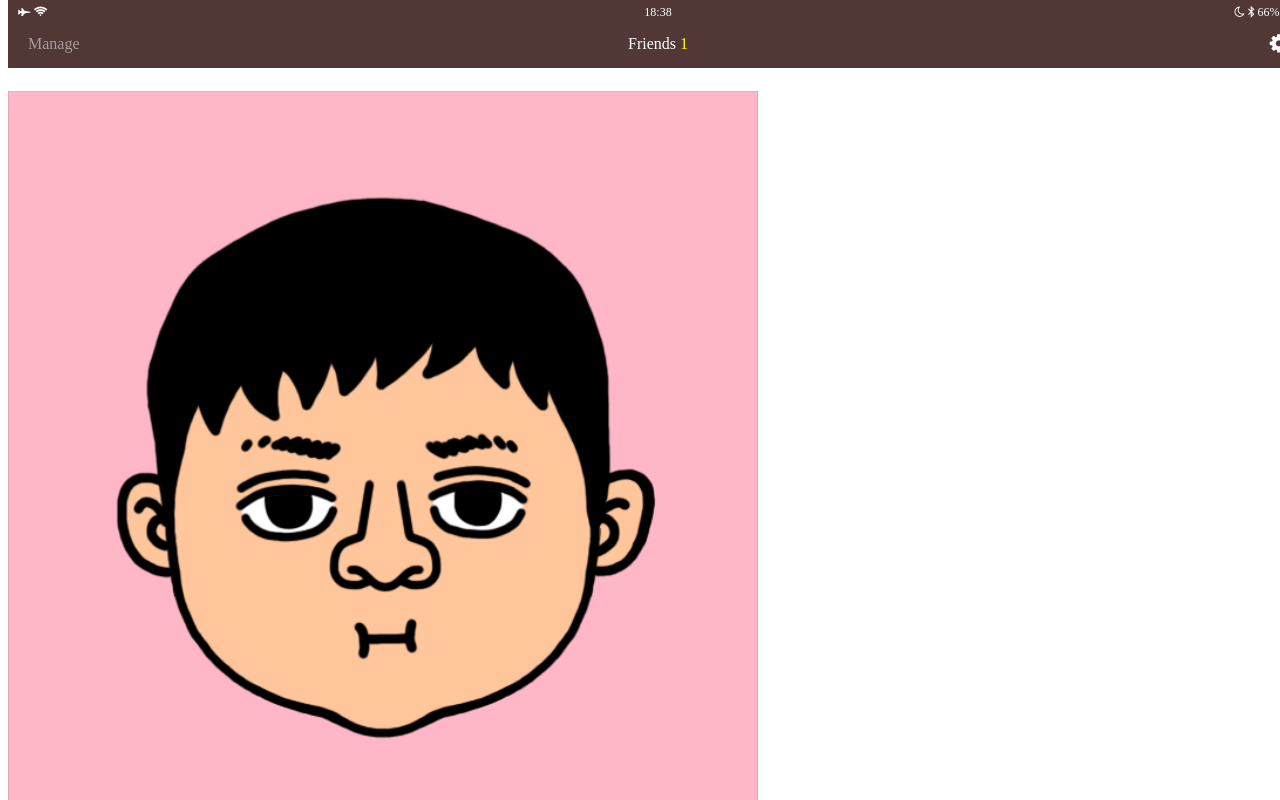
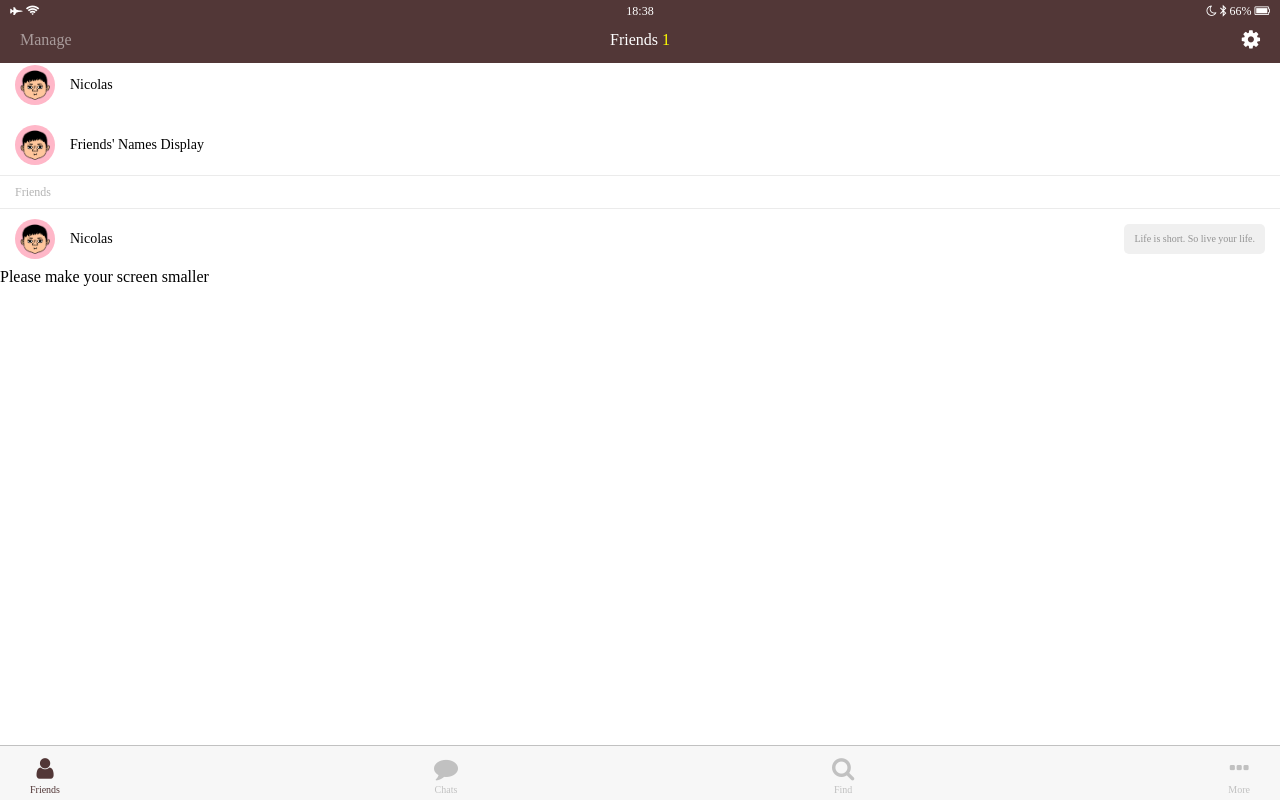
Before and after one commit to Jo-GyuHyeon/kakao-clone, a plain HTML site: page index.html in a window 1280 px wide. Shown: the top 800 px of the page. Drawn offline with Linux system fonts and the light colour scheme.

Commit message:
modify style css

```diff
--- a/css/style.css
+++ b/css/style.css
@@ -1,2 +1,12 @@
-@import 'rest.csss';
+@import url('https://fonts.googleapis.com/css?family=Open+Sans:400,600');
+@import 'reset.css';
+@import 'globals.css';
 @import 'header.css';
+@import 'navigation.css';
+@import 'search-bar.css';
+@import 'friends.css';
+@import 'chats.css';
+@import 'find.css';
+@import 'more.css';
+@import 'profile.css';
+@import 'chat.css';
```
